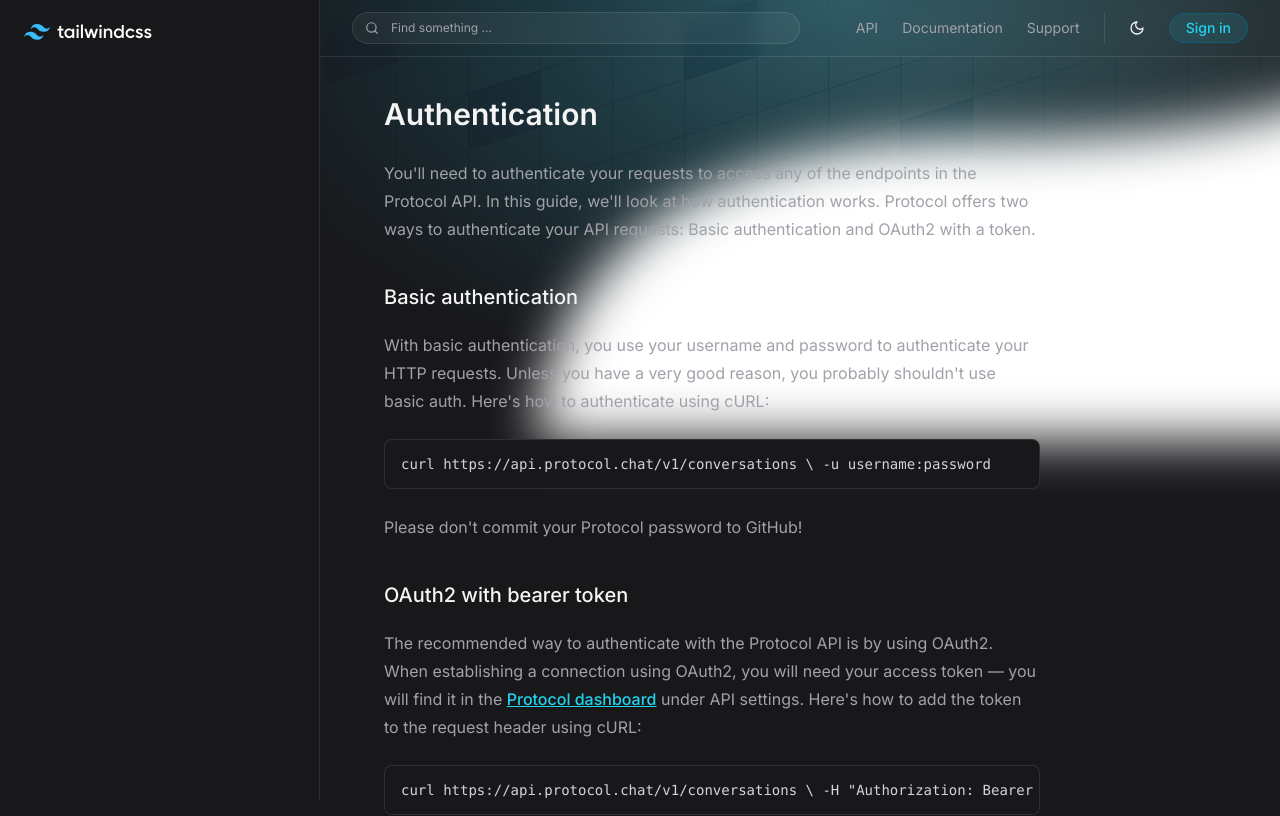
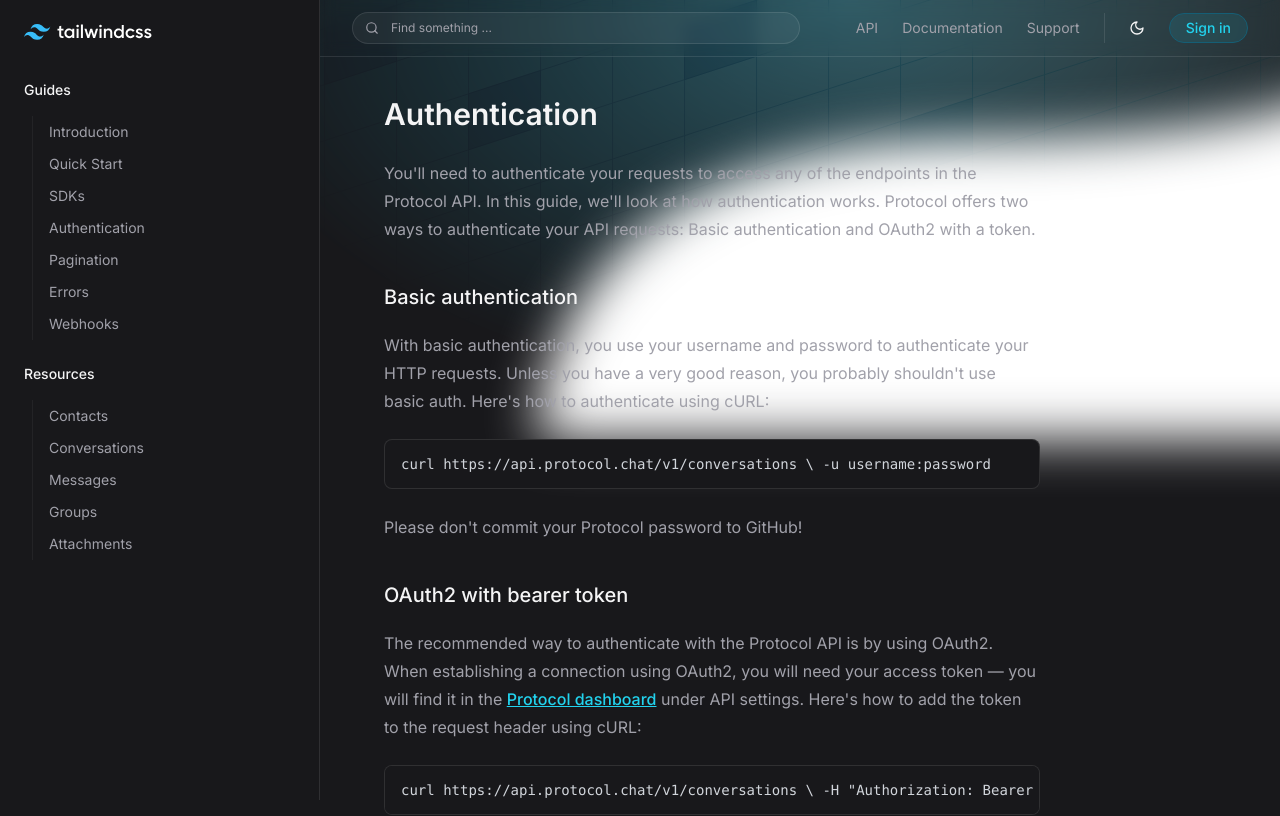
Before and after one commit to FranciscoYlderlan/ui-tailwind, a Next.js app: page / in a window 1280 px wide. Shown: the top 816 px of the page. Built offline with nearby package versions, Linux system fonts and the light colour scheme.

Commit message:
:sparkles: feat: Added sidebar component

```diff
--- a/src/components/Sidebar.tsx
+++ b/src/components/Sidebar.tsx
@@ -4,8 +4,34 @@
     return (
         <aside className="border-r border-white/10 w-80 fixed left-0 top-0 bottom-0 p-6">
             <Logo className="text-white h-4 w-auto"/>
-            <nav>
+            <nav className="mt-10 flex flex-col gap-6">
+                <div className="flex flex-col gap-4">
+                    <strong className="text-zinc-100 font-medium text-sm">
+                        Guides
+                    </strong>
+                    <div className="text-sm flex flex-col pl-2">
+                        <a className="px-4 py-1.5 border-l border-white/5 text-zinc-400 hover:text-white transition-colors" href="">Introduction</a>
+                        <a className="px-4 py-1.5 border-l border-white/5 text-zinc-400 hover:text-white transition-colors" href="">Quick Start</a>
+                        <a className="px-4 py-1.5 border-l border-white/5 text-zinc-400 hover:text-white transition-colors" href="">SDKs</a>
+                        <a className="px-4 py-1.5 border-l border-white/5 text-zinc-400 hover:text-white transition-colors" href="">Authentication</a>
+                        <a className="px-4 py-1.5 border-l border-white/5 text-zinc-400 hover:text-white transition-colors" href="">Pagination</a>
+                        <a className="px-4 py-1.5 border-l border-white/5 text-zinc-400 hover:text-white transition-colors" href="">Errors</a>
+                        <a className="px-4 py-1.5 border-l border-white/5 text-zinc-400 hover:text-white transition-colors" href="">Webhooks</a>
+                    </div>
+                </div>
+                <div className="flex flex-col gap-4">
+                    <strong className="text-zinc-100 font-medium text-sm">
+                        Resources
+                    </strong>
+                    <div className="text-sm flex flex-col pl-2">
+                        <a className="px-4 py-1.5 border-l border-white/5 text-zinc-400 hover:text-white transition-colors" href="">Contacts</a>
+                        <a className="px-4 py-1.5 border-l border-white/5 text-zinc-400 hover:text-white transition-colors" href="">Conversations</a>
+                        <a className="px-4 py-1.5 border-l border-white/5 text-zinc-400 hover:text-white transition-colors" href="">Messages</a>
+                        <a className="px-4 py-1.5 border-l border-white/5 text-zinc-400 hover:text-white transition-colors" href="">Groups</a>
+                        <a className="px-4 py-1.5 border-l border-white/5 text-zinc-400 hover:text-white transition-colors" href="">Attachments</a>
 
+                    </div>
+                </div>
             </nav>
         </aside>
     )
```
